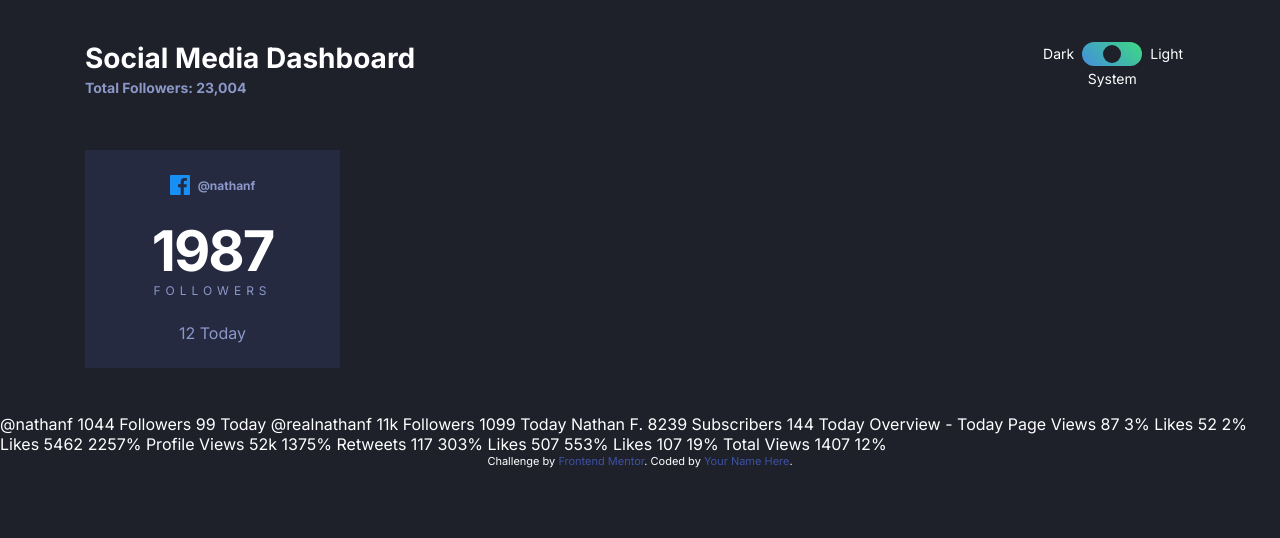
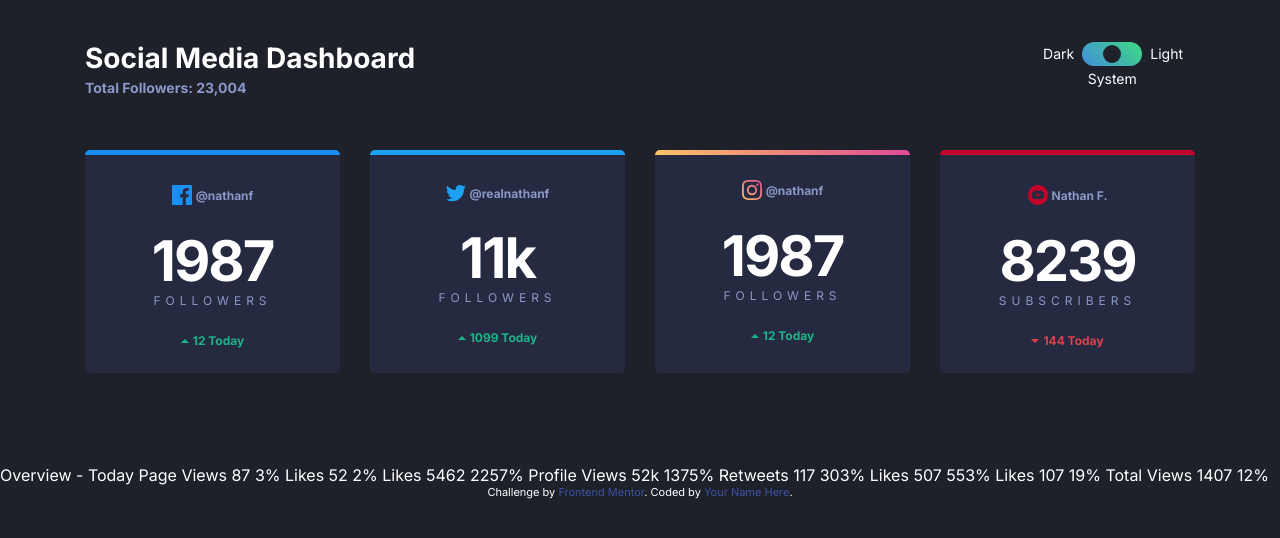
Before and after one commit to sikgyu/social-media-dashboard, a website: page index.html in a window 1280 px wide. Drawn offline with Linux system fonts and the light colour scheme.

Commit message:
styling the top bars on the cards

```diff
--- a/app/scss/components/cards.scss
+++ b/app/scss/components/cards.scss
@@ -1,24 +1,61 @@
 @use '../util' as *;
+
+.cards {
+  display: grid;
+  grid-template-columns: 1fr;
+  gap: rem(30);
+
+  @include breakpoint(medium) {
+    grid-template-columns: repeat(2, 1fr);
+  }
+
+  @include breakpoint(large) {
+    grid-template-columns: repeat(4, 1fr);
+  }
+}
+
 
 .card {
     background: var(--dark-card);
     color: var(--dark-text1);
-    width: rem(255);
+    flex: 1;
     text-align: center;
+    border-radius: rem(5);
     padding: rem(25);
+    overflow: hidden;
 
-    &--facebook{
+    &--facebook {
+        border-top: rem(5) solid var(--facebook);
+      }
 
-    }
-    &--twitter{
+      &--twitter {
+        border-top: rem(5) solid var(--twitter);
+      }
 
-    }
-    &--instagram{
+      &--instagram {
+        position: relative;
+        &::before {
+            content: '';
+            height: rem(5);
+            width: 100%;
+            background: var(--instagram-start);
+            position: absolute;
+            display: block;
+            left: 0;
+            top: 0;
 
-    }
-    &--youtube{
+            background: linear-gradient(
+              225deg,
+              var(--instagram-end),
+              var(--instagram-middle) 50.91%,
+              var(--instagram-start) 100%
+            );
+        }
+      }
 
-    }
+      &--youtube {
+        border-top: rem(5) solid var(--youtube);
+      }
 
 
     &__icon {
@@ -42,6 +79,7 @@
         justify-content: center;
         align-items: center;
         margin-bottom: rem(28);
+        margin-top: rem(5);
     }
 
     &__username {
@@ -72,4 +110,28 @@
         color: var(--dark-text1);
         text-transform: uppercase;
     }
+
+    &__change {
+        display: flex;
+        align-items: center;
+        justify-content: center;
+        font-size: rem(12);
+        font-weight: 700;
+
+        &--up {
+            color: var(--Limegreen);
+        }
+
+        &--down {
+            color: var(--brightred);
+        }
+    }
+
+    img {
+        margin-right: rem(4);
+    }
+
+    &__number {
+
+    }
 }
--- a/app/scss/components/toggle.scss
+++ b/app/scss/components/toggle.scss
@@ -62,7 +62,7 @@
     }
 
     &__button {
-		position: absolute;
+        position: absolute;
 		left: rem(3);
 		top: rem(3);
 		right: 100%;
--- a/app/scss/globals/colors.scss
+++ b/app/scss/globals/colors.scss
@@ -4,6 +4,7 @@
   --facebook: hsl(208, 92%, 53%);
   --twitter: hsl(203, 89%, 53%);
   --instagram-start: hsl(37, 97%, 70%);
+  --instagram-middle: hsl(5, 77%, 71%);
   --instagram-end: hsl(329, 70%, 58%);
   --youtube: hsl(348, 97%, 39%);
   --toggle-bg-start: hsl(210, 68%, 56%);
--- a/app/scss/globals/layout.scss
+++ b/app/scss/globals/layout.scss
@@ -8,4 +8,5 @@
     @include breakpoint(large) {
         padding: 0;
     }
+
 }
--- a/index.html
+++ b/index.html
@@ -59,25 +59,90 @@
         <label for="light">Light</label>
       </fieldset>
     </header>
+
+
     <main>
-      <section class="container">
-        <div class="card">
+      <section class="container cards">
+        <div class="card card--facebook">
           <div class="card__platform">
-            <img class="card__icon" src="/images/icon-facebook.svg" alt="Facebook">
+            <img
+              class="card__icon"
+              src="/images/icon-facebook.svg"
+              alt="Facebook"
+            />
             <div class="card__username">@nathanf</div>
           </div>
           <div class="card__followers">
             <div class="card__count card__count--big">1987</div>
             <div class="card__label">Followers</div>
           </div>
-          <div class="card__change">12 Today</div>
+          <div class="card__change card__change--up">
+            <img src="images/icon-up.svg" alt="up arrow" />
+            <div class="card__number">12 Today</div>
+          </div>
+        </div>
+        <div class="card card--twitter">
+          <div class="card__platform">
+            <img
+              class="card__icon"
+              src="/images/icon-twitter.svg"
+              alt="Twitter"
+            />
+            <div class="card__username">@realnathanf</div>
+          </div>
+          <div class="card__followers">
+            <div class="card__count card__count--big">11k</div>
+            <div class="card__label">Followers</div>
+          </div>
+          <div class="card__change card__change--up">
+            <img src="images/icon-up.svg" alt="up arrow" />
+            <div class="card__number">1099 Today</div>
+          </div>
+        </div>
+        <div class="card card--instagram">
+          <div class="card__platform">
+            <img
+              class="card__icon"
+              src="/images/icon-instagram.svg"
+              alt="Instagram"
+            />
+            <div class="card__username">@nathanf</div>
+          </div>
+          <div class="card__followers">
+            <div class="card__count card__count--big">1987</div>
+            <div class="card__label">Followers</div>
+          </div>
+          <div class="card__change card__change--up">
+            <img src="images/icon-up.svg" alt="up arrow" />
+            <div class="card__number">12 Today</div>
+          </div>
+        </div>
+        <div class="card card--youtube">
+          <div class="card__platform">
+            <img
+              class="card__icon"
+              src="/images/icon-youtube.svg"
+              alt="Youtube"
+            />
+            <div class="card__username">Nathan F.</div>
+          </div>
+          <div class="card__followers">
+            <div class="card__count card__count--big">8239</div>
+            <div class="card__label">Subscribers</div>
+          </div>
+          <div class="card__change card__change--down">
+            <img src="images/icon-down.svg" alt="up arrow" />
+            <div class="card__number">144 Today</div>
+          </div>
         </div>
       </section>
-          @nathanf 1044 Followers 99 Today
-      @realnathanf 11k Followers 1099 Today Nathan F. 8239 Subscribers 144 Today
-      Overview - Today Page Views 87 3% Likes 52 2% Likes 5462 2257% Profile
-      Views 52k 1375% Retweets 117 303% Likes 507 553% Likes 107 19% Total Views
-      1407 12%
+
+      <div class="section container cards">
+
+      </div>
+       Overview - Today Page Views 87 3%
+      Likes 52 2% Likes 5462 2257% Profile Views 52k 1375% Retweets 117 303%
+      Likes 507 553% Likes 107 19% Total Views 1407 12%
     </main>
 
     <div class="attribution">
```
Also changed, not shown: dist/style.css, 1 other file. Lines whose indentation alone changed are shown as unchanged.
